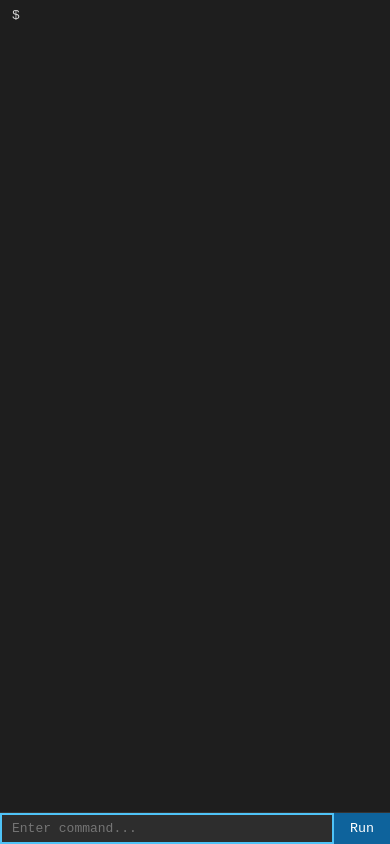
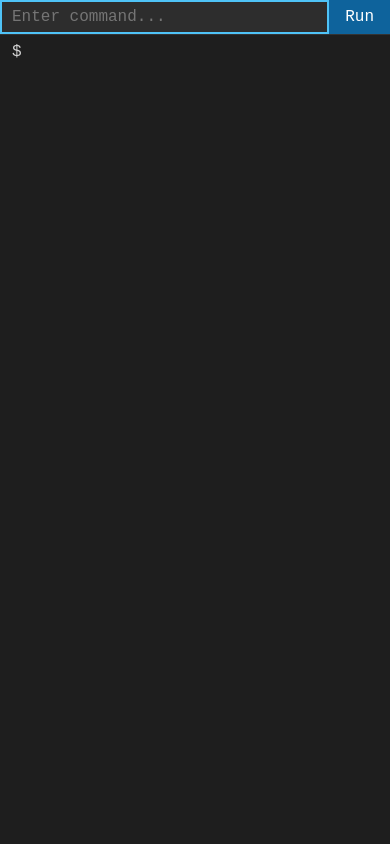
Before and after one commit to ogadra/bunshin, a website built with Vite: page front/index.html in a window 390 px wide. Built offline with nearby package versions, Linux system fonts and the light colour scheme; files whose address does not match are found by name.

Commit message:
fix: improve front mobile input layout

```diff
--- a/front/index.html
+++ b/front/index.html
@@ -6,8 +6,6 @@
     <title>bunshin</title>
   </head>
   <body>
-    <div id="status" class="status">Connecting...</div>
-    <pre id="output" class="output"></pre>
     <form id="input-bar" class="input-bar">
       <input
         type="text"
@@ -18,6 +16,8 @@
       />
       <button type="submit" disabled>Run</button>
     </form>
+    <div id="status" class="status">Connecting...</div>
+    <pre id="output" class="output"></pre>
     <script type="module" src="/src/main.ts"></script>
   </body>
 </html>
--- a/front/src/style.css
+++ b/front/src/style.css
@@ -7,7 +7,8 @@
 body {
   display: flex;
   flex-direction: column;
-  height: 100vh;
+  height: 100dvh;
+  font-size: 16px;
   background: #1e1e1e;
   color: #d4d4d4;
   font-family: monospace;
@@ -37,7 +38,7 @@ body {
 
 .input-bar {
   display: flex;
-  border-top: 1px solid #333;
+  border-bottom: 1px solid #333;
 }
 
 .input-bar input {
@@ -47,7 +48,7 @@ body {
   background: #2d2d2d;
   color: #d4d4d4;
   font-family: monospace;
-  font-size: inherit;
+  font-size: 16px;
 }
 
 .input-bar button {
@@ -56,6 +57,7 @@ body {
   background: #0e639c;
   color: #fff;
   font-family: monospace;
+  font-size: 16px;
   cursor: pointer;
 }
 
```
